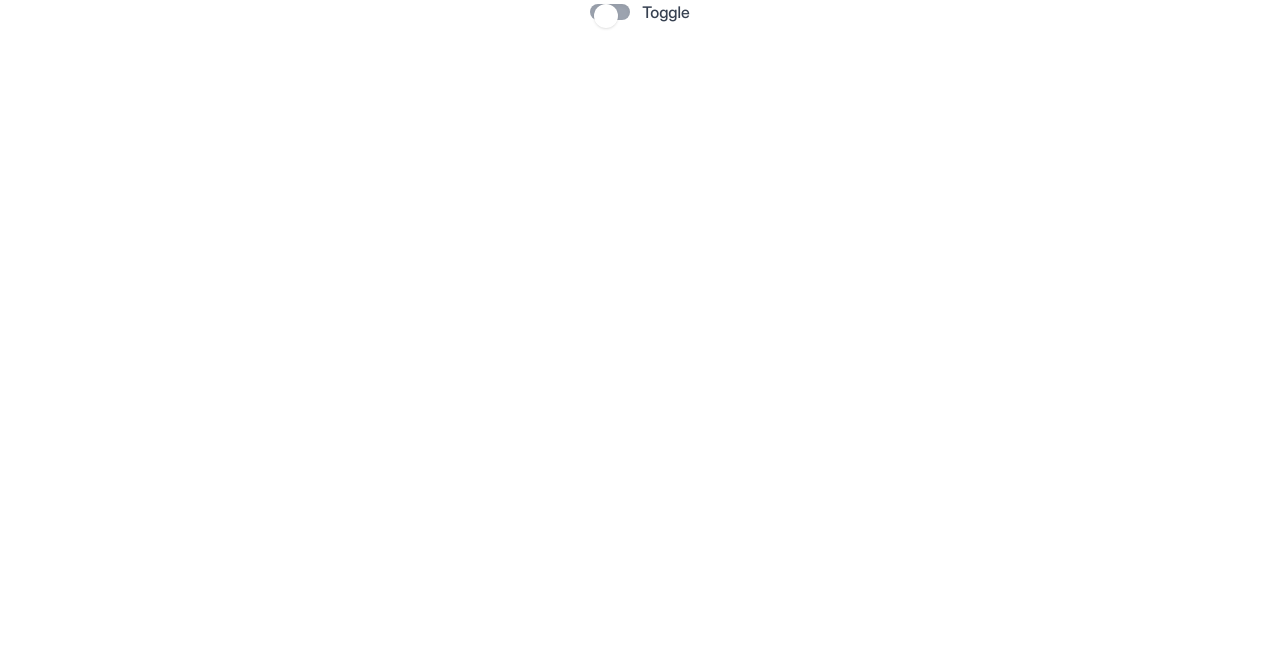
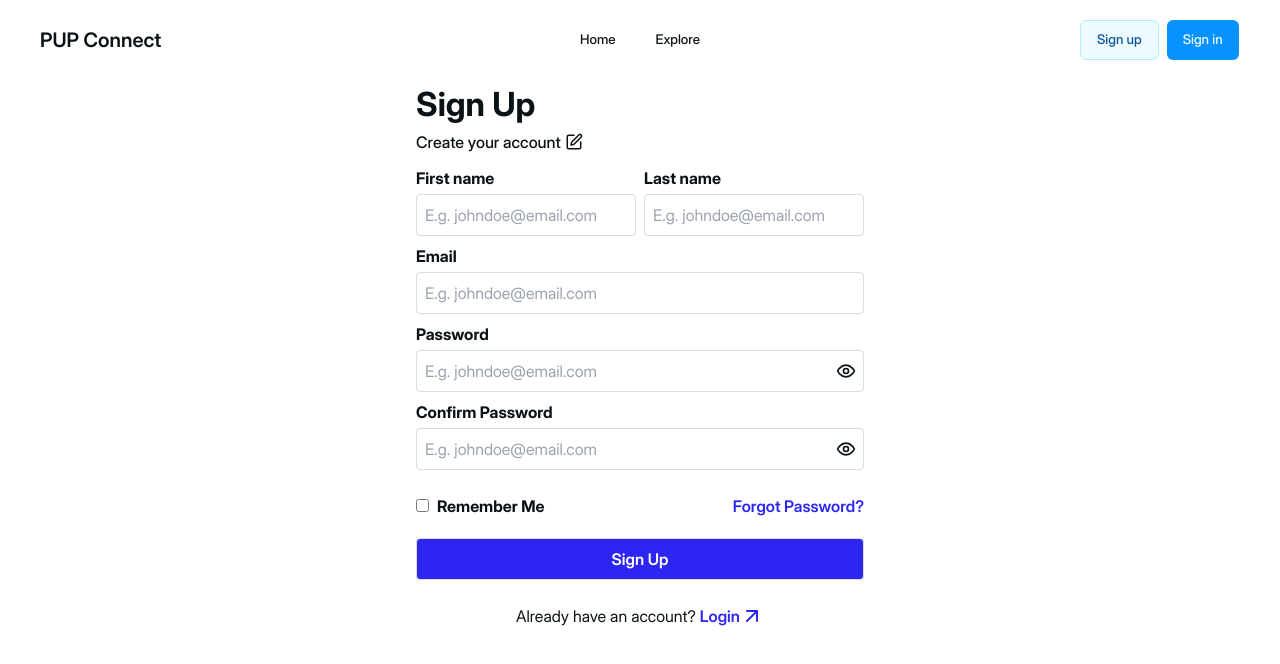
Before and after one commit to KyneLaggui/pup-connect, a Next.js app: page /pages/signup in a window 1280 px wide. Shown: the top 664 px of the page. Built offline with nearby package versions, Linux system fonts and the light colour scheme; no server answers.

Commit message:
finished layout of signup page.

```diff
--- a/package.json
+++ b/package.json
@@ -9,6 +9,10 @@
     "lint": "next lint"
   },
   "dependencies": {
+    "@emotion/react": "^11.11.4",
+    "@emotion/styled": "^11.11.5",
+    "@mui/icons-material": "^5.15.15",
+    "@mui/material": "^5.15.15",
     "@radix-ui/react-accordion": "^1.1.2",
     "@radix-ui/react-checkbox": "^1.0.4",
     "@radix-ui/react-dialog": "^1.0.5",
@@ -22,6 +26,7 @@
     "next": "14.1.4",
     "react": "^18",
     "react-dom": "^18",
+    "react-icons": "^5.1.0",
     "tailwind-merge": "^2.2.2",
     "tailwindcss-animate": "^1.0.7",
     "vaul": "^0.9.0"
--- /dev/null
+++ b/src/app/custom_components/InputBox.js
@@ -0,0 +1,18 @@
+"use client"
+
+import React, { useEffect } from 'react'
+
+const InputBox = ({type, name, onInputHandleChange}) => {
+
+  return (
+    <input
+        type={type}
+        className="flex justify-center items-center gap-4 border-solid border rounded-sm border-buttonColor py-2 px-2 text-s w-full"
+        name={name}
+        onChange={onInputHandleChange}
+        placeholder="E.g. johndoe@email.com"
+    />
+  )
+}
+
+export default InputBox
--- a/src/app/globals.css
+++ b/src/app/globals.css
@@ -39,6 +39,8 @@
     --red-800: #991b1b;
     --red-900: #7f1d1d;
     --red-950: #450a0a;
+
+    --purple-50: #2D26F3;
 
     --neutral-white-50: #ffffff;
     --neutral-white-100: #efefef;
--- a/src/app/pages/login/page.jsx
+++ b/src/app/pages/login/page.jsx
@@ -1,12 +1,43 @@
-import Image from 'next/image'
-import React from 'react'
+"use client"
 
-const login = () => {
+import React, { useState } from 'react';
+import { ArrowUpRight, Eye, EyeOff, Handshake } from 'lucide-react';
+import NavBar from "@/app/custom_components/NavBar";
+import InputBox from "@/app/custom_components/InputBox";
+import Link from 'next/link';
+import WavingHandIcon from '@mui/icons-material/WavingHand';
+
+
+const Login = () => {
+  const [showPassword, setShowPassword] = useState(false);
+
+  const [formData, setFormData] = useState({
+    email: '',
+    password: ''
+  })
+
+  const handleTogglePassword = () => {
+    setShowPassword((prevState) => !prevState);
+  };
+
+  // Form functions
+  const onInputHandleChange = (event) => {
+    const {name, value} = event.target;
+    setFormData({
+      ...formData,
+      [name]: value
+    })
+  }
+
+
   return (
-    <div className="flex flex-col justify-center w-fit mx-auto gap-2">
-        <h1 className="font-bold text-xl">Login</h1>
-        <p className="font-semibold text-xs">Hi, Welcome back</p>
-        <button className="flex justify-center items-center gap-4 font-semibold border-solid border rounded-sm border-buttonColor py-2 text-sm">
+    <>
+      <NavBar />
+      <div className="relative *:flex flex-col justify-center max-w-sm mx-auto gap-1 mt-20 sm:px-0 px-4">
+        <h1 className="font-bold text-3xl">Login</h1>
+        <p className="font-medium text-s">Hi, Welcome back &nbsp; <WavingHandIcon className="w-[18px]"/></p>
+        {/* <div className="flex flex-col items-center w-full gap-4 my-4 mb-8">
+          <button className="flex justify-center items-center gap-4 font-semibold border-solid border rounded-sm border-buttonColor py-2 text-s mt-3 w-full">
             <Image
               src="/assets/google_icon.svg"
               width={15}
@@ -15,27 +46,56 @@ const login = () => {
             />
             <span>Login with Google</span>
           </button>
-        <p>or Login with Email</p>
+          <div className="relative mt-3 w-full">
+            <div className="absolute left-0 right-0 top-1/2 transform -translate-y-1/2 h-[1px] bg-gray-400"></div>
+            <p className="absolute left-1/2 top-1/2 transform -translate-x-1/2 -translate-y-1/2 bg-white px-2 max-w-[80%] truncate text-sm text-gray-400">
+              or Login with Email
+            </p>
+          </div>
+        </div> */}
+        <form className="flex flex-col gap-2 mt-3">
           <div>
-            <p>Email</p>
-            <input type="text" />
+            <p className="font-bold">Email</p>
+            <InputBox type="text" name="email" onChange={onInputHandleChange}/>
           </div>
-        <div>
-            <p>Password</p>
-            <input type="text" />
-        </div>
-        <div>
-            <div>
-                <p>Remember Me</p>
-            </div>
-            <p>Forgot Password?</p>
-        </div>
-        <button>Login</button>
-        <div>
-            Not registered yet? <span>Create an account</span>
+          <div className="relative">
+            <p className="font-bold">Password</p>
+            <div className="relative flex items-center">
+            <InputBox type="text"/>
+              <button
+                type="button"
+                className="absolute max-h-full inset-y-0 right-0 flex items-center justify-center w-10 h-full text-gray-400 hover:text-gray-600 focus:outline-none"
+                onClick={handleTogglePassword}
+                name="password"
+                onChange={onInputHandleChange}
+              >
+                {showPassword ? <EyeOff className="h-5 w-5" /> : <Eye className="h-5 w-5" />}
+
+              </button>
             </div>
           </div>
-  )
-}
+        </form>
 
-export default login
+        <div className="flex items-center justify-between mt-4">
+          <div className="flex items-center">
+            <input type="checkbox" className="mr-2" />
+            <p className="font-bold">Remember Me</p>
+          </div>
+          <Link href="/pages/forgot_password
+          ">
+            <p className="text-forgotPassword font-semibold">Forgot Password?</p>
+          </Link>
+        </div>
+        <button className="flex justify-center items-center gap-4 font-semibold border-solid border rounded-sm border-buttonColor py-2 text-s mt-3 w-full text-white bg-forgotPassword">
+          Login
+        </button>
+        <div className="flex justify-center mt-4">
+          Not registered yet?&nbsp;<Link href="/pages/signup" className="flex justify-center items-center text-forgotPassword"><p className="text-forgotPassword font-semibold">Create an account</p><ArrowUpRight /></Link>
+        </div>
+      </div>
+    </>
+
+  );
+};
+
+export default Login;
--- a/src/app/pages/signup/page.jsx
+++ b/src/app/pages/signup/page.jsx
@@ -1,40 +1,164 @@
 "use client"
 
-import { useState } from 'react';
+import React, { useState } from 'react';
+import { ArrowUpRight, Eye, EyeOff, PenLine, SquarePen } from 'lucide-react';
+import NavBar from "@/app/custom_components/NavBar";
+import InputBox from "@/app/custom_components/InputBox";
+import Image from 'next/image';
+import Link from 'next/link';
+import { supabase } from '@/supabase/config';
 
-const SignUp = () => {
-  const [isChecked, setIsChecked] = useState(false);
 
-  const handleToggle = () => {
-    setIsChecked((prevState) => !prevState);
+const Signup = () => {
+  const [showPassword, setShowPassword] = useState(false);
+
+  const [formData, setFormData] =  useState({
+    email: '',
+    password: '',
+    confirmPassword: '',
+    role: 'applicant',
+    firstName: '',
+    lastName: ''
+  })
+
+  const handleTogglePassword = () => {
+    setShowPassword((prevState) => !prevState);
   };
 
+    // Form methods
+    const onInputHandleChange = (event) => {
+      const {name, value} = event.target;
+      setFormData({
+        ...formData,
+        [name]: value
+      })
+    }
+
+  const handleSubmit = async (event) => {
+    event.preventDefault();
+    console.log('okay')
+    try {
+      console.log(formData)
+        // const { data, error } = await supabase.auth.signUp(
+        //     // Need to lowercase email to safely compare it in the future
+        //     {
+        //         email: formData.email.toLowerCase(),
+        //         password: formData.password,
+        //         options: {
+        //             data: {
+        //                 full_name: formData.fullName,
+        //                 role: formData.role,
+        //                 firstName: formData.firstName,
+        //                 middleName: formData.middleName,
+        //                 lastName: formData.lastName,
+        //             }
+        //         }
+        //     }
+        // )
+        // if (error) throw error;
+
+    } catch(error) {
+      console.log("There has been an error in the sign up.")
+    }
+  }
+
   return (
-    <div className="flex items-center justify-center w-full">
-      <label htmlFor="toggle" className="flex items-center cursor-pointer">
-        <div className="relative">
-          <input
-            type="checkbox"
-            id="toggle"
-            className="sr-only"
-            checked={isChecked}
-            onChange={handleToggle}
-          />
-          <div
-            className={`w-10 h-4 bg-gray-300 rounded-full shadow-inner ${
-              isChecked ? 'bg-green-500' : 'bg-gray-400'
-            }`}
-          ></div>
-          <div
-            className={`absolute left-1 top-0 w-6 h-6 bg-white rounded-full shadow transform transition-transform duration-300 ${
-              isChecked ? 'translate-x-full' : 'translate-x-0'
-            }`}
-          ></div>
-        </div>
-        <span className="ml-3 text-gray-700 font-medium">Toggle</span>
-      </label>
-    </div>
+    <>
+      <NavBar />
+      <div className="relative *:flex flex-col justify-center max-w-md mx-auto gap-1 mt-20 sm:px-0 px-4">
+        <h1 className="font-bold text-3xl">Sign Up</h1>
+        <p className="font-medium text-s">Create your account&nbsp; <SquarePen className="w-[18px]"/></p>
+        {/* <div className="flex flex-col items-center w-full gap-4 my-4 mb-8">
+          <button className="flex justify-center items-center gap-4 font-semibold border-solid border rounded-sm border-buttonColor py-2 text-s mt-3 w-full">
+            <Image
+              src="/assets/google_icon.svg"
+              width={15}
+              height={15}
+              alt="Google Logo"
+            />
+            <span>Sign Up with Google</span>
+          </button>
+          <div className="relative mt-3 w-full">
+            <div className="absolute left-0 right-0 top-1/2 transform -translate-y-1/2 h-[1px] bg-gray-400"></div>
+            <p className="absolute left-1/2 top-1/2 transform -translate-x-1/2 -translate-y-1/2 bg-white px-2 max-w-[80%] truncate text-sm text-gray-400">
+              or Login with Email
+            </p>
+          </div>
+        </div> */}
+        <form className="flex flex-col gap-2 mt-3" onSubmit={handleSubmit}>
+          <div className="flex gap-2">
+            <div>
+              <p className="font-bold mb-1">First name</p>
+              <InputBox type="text" name="firstName" onInputHandleChange={onInputHandleChange}/>
+            </div>
+            <div>
+              <p className="font-bold mb-1" name="lastName">Last name</p>
+              <InputBox type="text" name="lastName" onInputHandleChange={onInputHandleChange}/>
+            </div>
+          </div>
+          <div>
+            <p className="font-bold mb-1" name="email">Email</p>
+            <InputBox type="text" name="email" onInputHandleChange={onInputHandleChange}/>
+          </div>
+          <div className="relative">
+            <p className="font-bold mb-1">Password</p>
+            <div className="relative flex items-center">
+            <InputBox
+              type="password"
+              className="absolute max-h-full inset-y-0 right-0 flex items-center justify-center w-10 h-full text-gray-400 hover:text-gray-600 focus:outline-none"
+              onClick={handleTogglePassword}
+              name="confirmPassword"
+              onInputHandleChange={onInputHandleChange}
+            />
+              <button
+                type="button"
+                className="absolute right-2 top-1/2 transform -translate-y-1/2"
+              >
+                {showPassword ? <EyeOff className="h-5 w-5" /> : <Eye className="h-5 w-5" />}
+              </button>
+            </div>
+          </div>
+          <div className="relative">
+            <p className="font-bold mb-1">Confirm Password</p>
+            <div className="relative flex items-center">
+            <InputBox
+              type="password"
+              className="absolute max-h-full inset-y-0 right-0 flex items-center justify-center w-10 h-full text-gray-400 hover:text-gray-600 focus:outline-none"
+              onClick={handleTogglePassword}
+              name="confirmPassword"
+              onInputHandleChange={onInputHandleChange}
+            />
+              <button
+                type="button"
+                className="absolute right-2 top-1/2 transform -translate-y-1/2"
+              >
+                {showPassword ? <EyeOff className="h-5 w-5" /> : <Eye className="h-5 w-5" />}
+              </button>
+            </div>
+          </div>
+
+
+          <div className="flex items-center justify-between mt-4">
+            <div className="flex items-center">
+              <input type="checkbox" className="mr-2" />
+              <p className="font-bold">Remember Me</p>
+            </div>
+            <Link href="/pages/forgot_password
+            ">
+              <p className="text-forgotPassword font-semibold">Forgot Password?</p>
+            </Link>
+          </div>
+          <button type="submit" className="flex justify-center items-center gap-4 font-semibold border-solid border rounded-sm border-buttonColor py-2 text-s mt-3 w-full text-white bg-forgotPassword">
+            Sign Up
+          </button>
+          <div className="flex justify-center mt-4">
+            Already have an account?&nbsp;<Link href="/pages/signup" className="flex justify-center items-center text-forgotPassword"><p className="text-forgotPassword font-semibold">Login</p><ArrowUpRight /></Link>
+          </div>
+        </form>
+      </div>
+    </>
+
   );
 };
 
-export default SignUp;
+export default Signup;
--- a/src/supabase/config.js
+++ b/src/supabase/config.js
@@ -1,6 +1,7 @@
 import { createClient } from '@supabase/supabase-js';
 
-const supabaseUrl = process.env.REACT_APP_SUPABASE_URL;
-const supabaseAnonKey = process.env.REACT_APP_SUPABASE_ANON_KEY;
+const supabaseUrl = process.env.NEXT_PUBLIC_SUPABASE_URL;
+const supabaseAnonKey = process.env.NEXT_PUBLIC_SUPABASE_ANON_KEY;
 
 export const supabase = createClient(supabaseUrl, supabaseAnonKey)
+// export const supabase = createClient('https://cmjneigcbfqgdcvlqswp.supabase.co', 'eyJhbGciOiJIUzI1NiIsInR5cCI6IkpXVCJ9.eyJpc3MiOiJzdXBhYmFzZSIsInJlZiI6ImNtam5laWdjYmZxZ2Rjdmxxc3dwIiwicm9sZSI6ImFub24iLCJpYXQiOjE3MTI2Njg0NzQsImV4cCI6MjAyODI0NDQ3NH0.IGgrtMxZIyhdLDpyJ7ZCv-0TTC_YZE378L4E2H68mOw')
--- a/tailwind.config.js
+++ b/tailwind.config.js
@@ -100,6 +100,7 @@ module.exports = {
         drawer: {
           icon: "var(--neutral-white-600)",
         },
+        forgotPassword: "var(--purple-50)"
       },
       borderRadius: {
         lg: "var(--radius)",
```
Also changed, not shown: 1 other file (tests, documents, lock files or other folders). Lines whose indentation alone changed are shown as unchanged.
